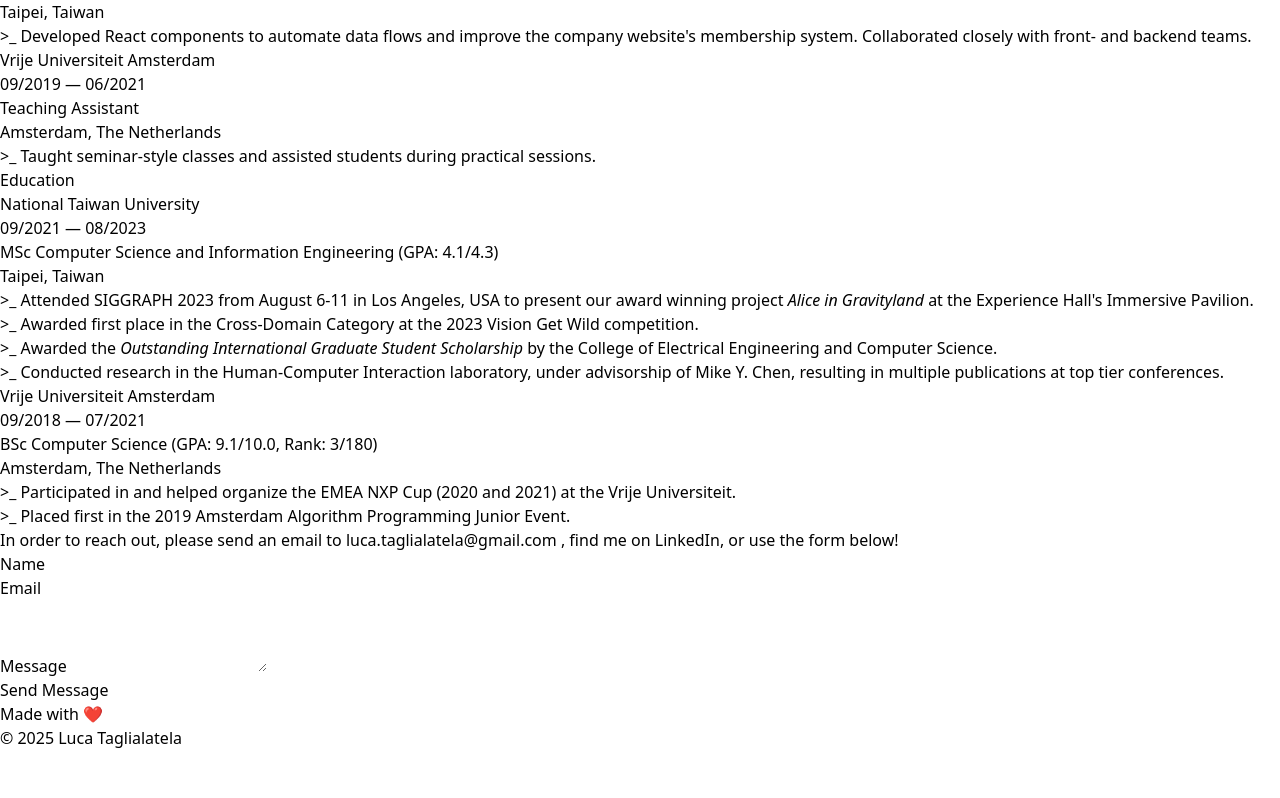
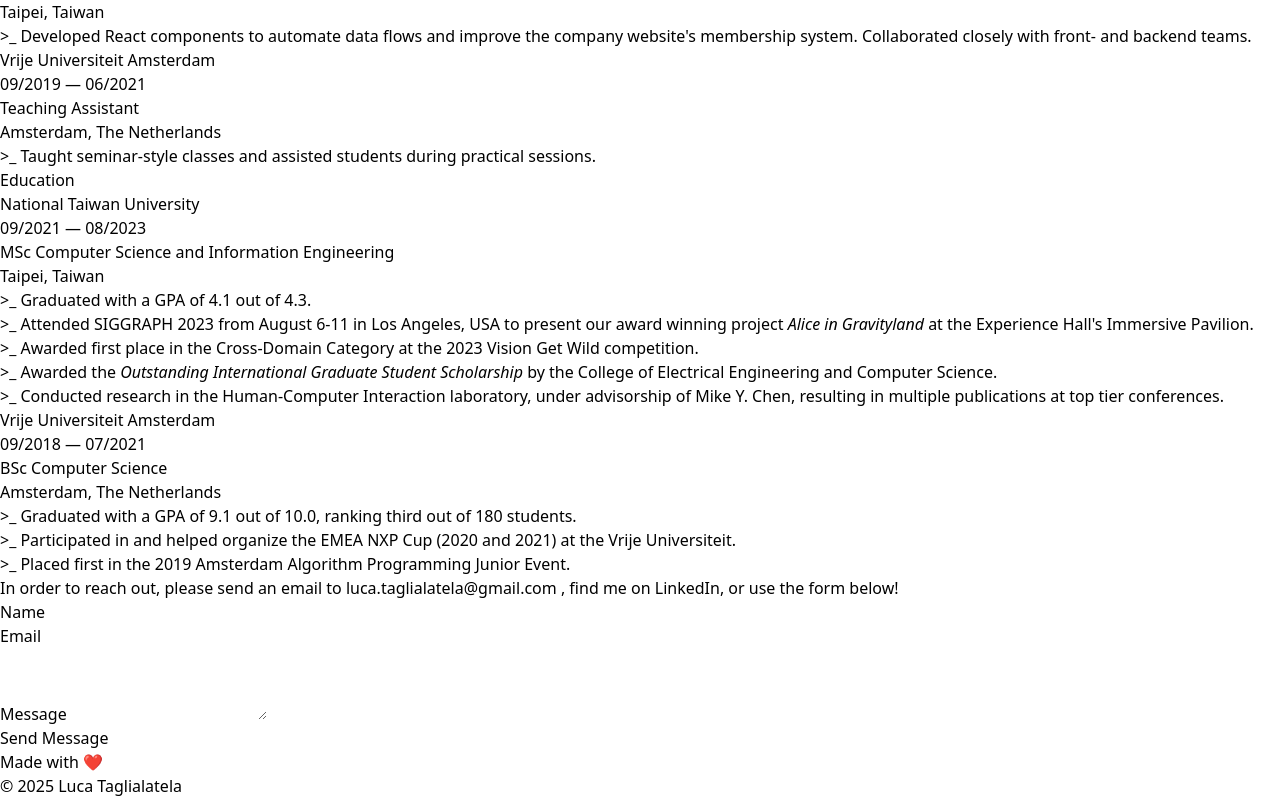
Before and after one commit to LucaTaglialatela/LucaTaglialatela.github.io, a React (Vite) app: page / in a window 1280 px wide. Shown: the part 7984-8782 px from the top of the page. Before the commit the page ends 8734 px from the top, so only its background shows below. Built offline with nearby package versions, Linux system fonts and the light colour scheme.

Commit message:
readjust education styling

```diff
--- a/src/components/Education/index.tsx
+++ b/src/components/Education/index.tsx
@@ -3,10 +3,11 @@
 const educationData = [
   {
     school: "National Taiwan University",
-    degree: "MSc Computer Science and Information Engineering (GPA: 4.1/4.3)",
+    degree: "MSc Computer Science and Information Engineering",
     location: "Taipei, Taiwan",
     date: "09/2021 — 08/2023",
     descriptions: [
+      <>Graduated with a GPA of 4.1 out of 4.3.</>,
       <>
         Attended{" "}
         <span className="text-decoration-line: underline">
@@ -42,10 +43,14 @@
   },
   {
     school: "Vrije Universiteit Amsterdam",
-    degree: "BSc Computer Science (GPA: 9.1/10.0, Rank: 3/180)",
+    degree: "BSc Computer Science",
     location: "Amsterdam, The Netherlands",
     date: "09/2018 — 07/2021",
     descriptions: [
+      <>
+        Graduated with a GPA of 9.1 out of 10.0, ranking third out of 180
+        students.
+      </>,
       <>
         Participated in and helped organize the{" "}
         <span className="text-decoration-line: underline"></span>
@@ -79,11 +84,11 @@
                   {edu.date}
                 </p>
               </div>
-              <div className="w-full max-w-5xl flex justify-between mx-auto">
+              <div className="w-full max-w-5xl flex flex-col justify-between mx-auto md:flex-row">
                 <p className="text-left text-sm leading-loose tracking-wide md:text-xl md:leading-loose">
                   {edu.degree}
                 </p>
-                <p className="text-right text-sm leading-loose tracking-wide md:text-xl md:leading-loose">
+                <p className="text-left text-sm leading-loose tracking-wide md:text-right md:text-xl md:leading-loose">
                   {edu.location}
                 </p>
               </div>
```
